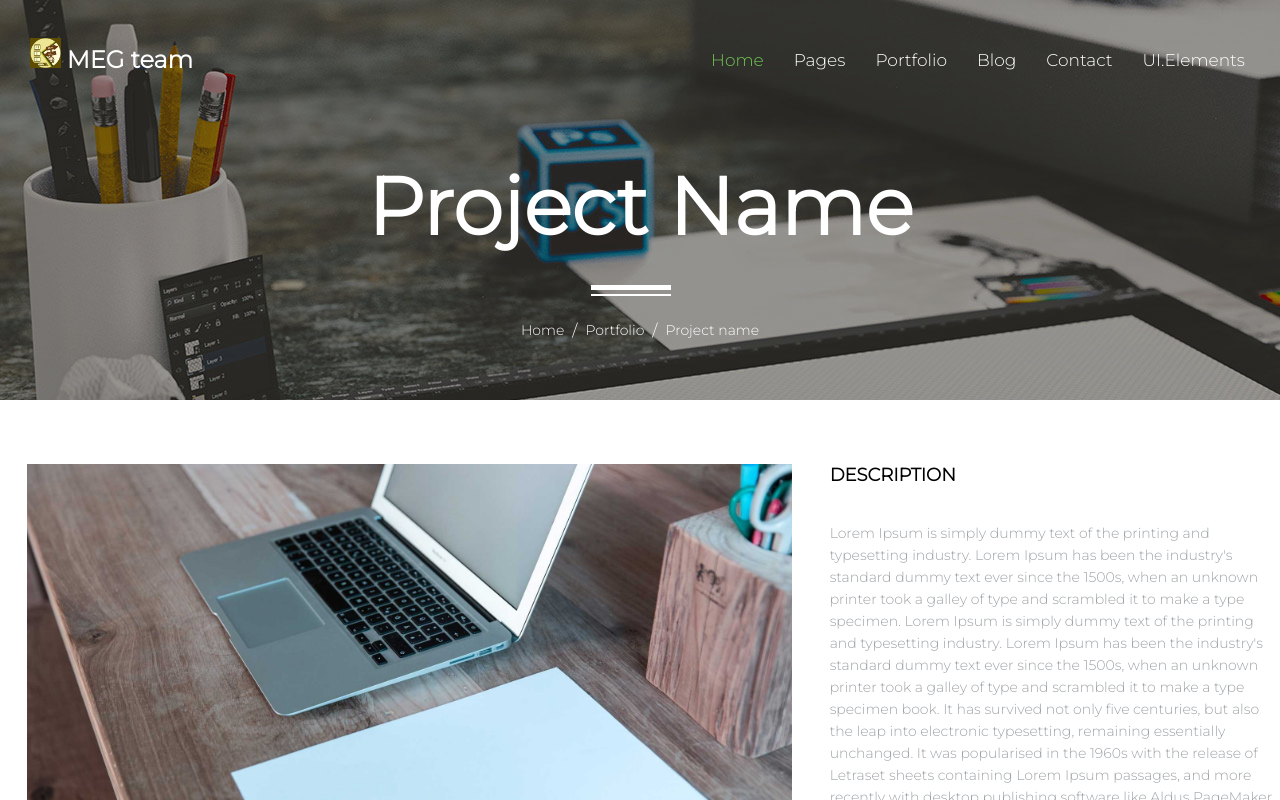
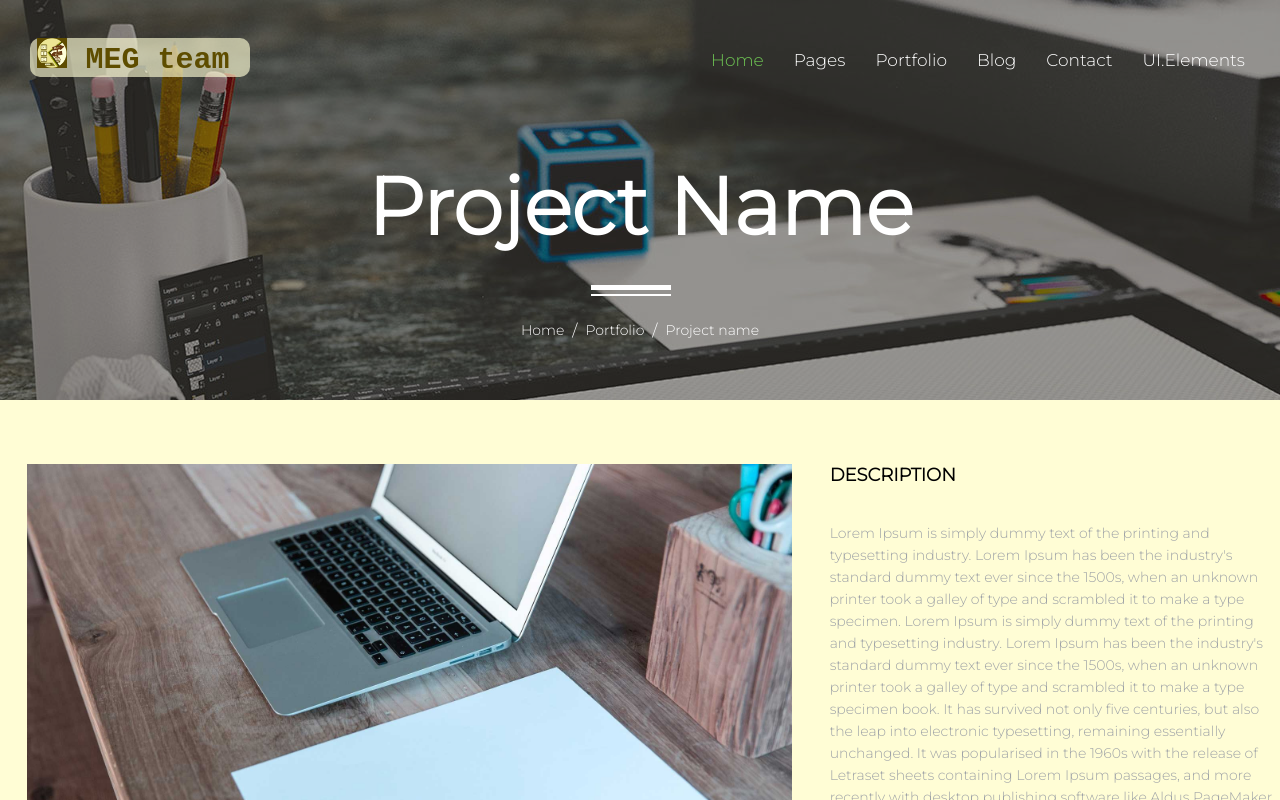
Before and after one commit to MEGTeam/YourProject, a plain HTML site: page index.html in a window 1280 px wide. In both pictures the pointer is over the link "MEG team". Shown: the top 800 px of the page. Drawn offline with Linux system fonts and the light colour scheme; a script that the page names is missing.

Commit message:
Update style.css

```diff
--- a/style/style.css
+++ b/style/style.css
@@ -156,5 +156,18 @@ body{
     margin-right: 1%;
 }
 .megteam-heading{
-    color:  rgb(5, 5, 5) !important;
+    color: rgb(101,54, 16) ;
 }
+.logo a:hover{
+    background-color: rgba(255, 253, 213, 0.643);
+    color: rgb(94,77,0) ;
+    font-family:'Courier New', Courier, monospace;
+    padding-right: 3%;
+    padding-top: 0.8%;
+    padding-left: 1%;
+    border-radius: 10px;
+    font-size: 30px;
+}
+body{
+    background-color:rgba(255, 253, 213);
+}
```
